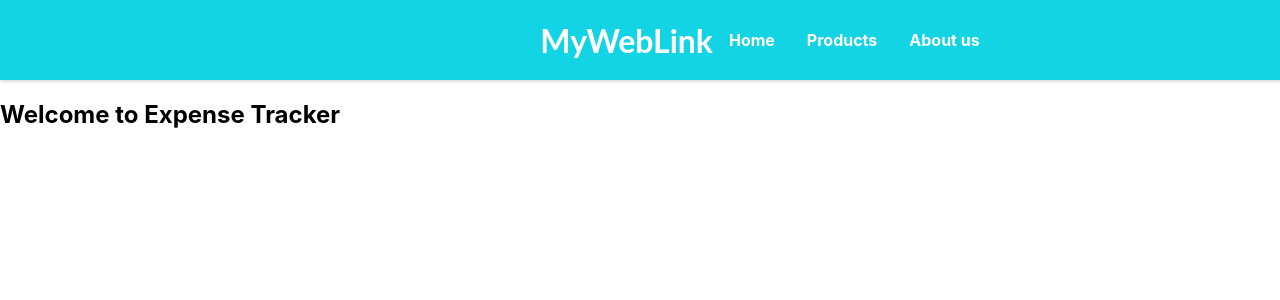
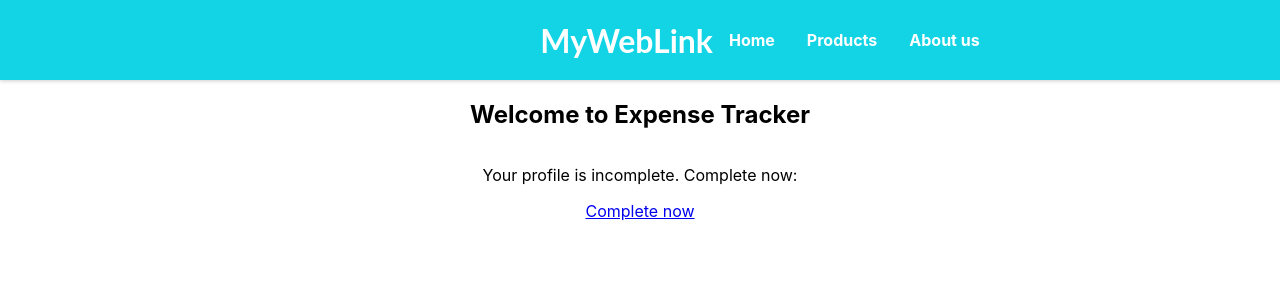
Before and after one commit to murari9945/expense-tracker, a React (Create React App) app: page / in a window 1280 px wide. Shown: the top 300 px of the page. Built offline with nearby package versions, Linux system fonts and the light colour scheme.

Commit message:
update profile

```diff
--- a/src/SignUp/SignUpPage.js
+++ b/src/SignUp/SignUpPage.js
@@ -2,6 +2,7 @@ import { useState, useRef, useContext,useEffect } from 'react';
 
 import { useHistory } from 'react-router-dom';
 import classes from './SignUpPage.module.css';
+import ProfilePage from '../Auth/ProfilePage';
 
 
 const SignUp = () => {
@@ -97,7 +98,8 @@ const SignUp = () => {
     // Render the dummy screen
     return (
       <section>
-        <h1>Welcome to Expense Tracker</h1>
+
+        <ProfilePage/>
       </section>
     );
   }
```
